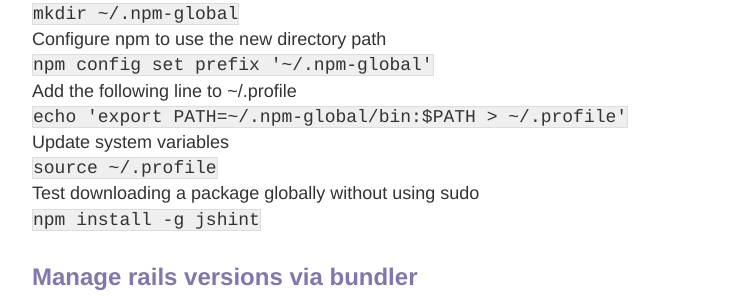
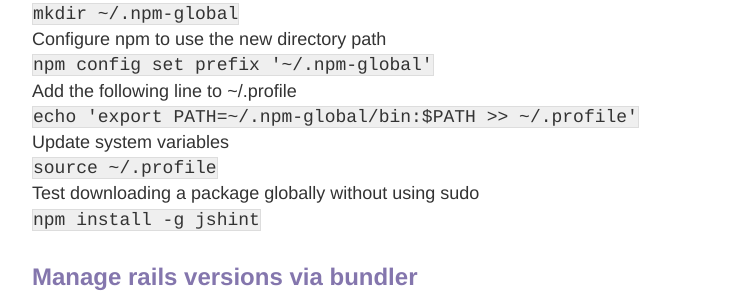
Before and after one commit to addstar34/addstar34.github.io, a Jekyll site: the page built from _posts/2016-07-29-ubuntu-dev-environment-setup.md, in a window 1280 px wide and 900 px high, scrolled down 4479 px. Shown: the part 153-449 px from the top of the window, without its empty margins (248-1003 px from the left). Built offline with Jekyll 4.4.1, drawn with Linux system fonts in a browser that asks for light colours; nearby versions of some CDN libraries; comment, search, counter and statistics services are not loaded.

Commit message:
update blog

```diff
--- a/_posts/2016-07-29-ubuntu-dev-environment-setup.md
+++ b/_posts/2016-07-29-ubuntu-dev-environment-setup.md
@@ -139,7 +139,7 @@ I went with option 2 Change npm's default directory
 Configure npm to use the new directory path
 `npm config set prefix '~/.npm-global'`
 Add the following line to ~/.profile
-`echo 'export PATH=~/.npm-global/bin:$PATH > ~/.profile'`
+`echo 'export PATH=~/.npm-global/bin:$PATH >> ~/.profile'`
 Update system variables
 `source ~/.profile`
 Test downloading a package globally without using sudo
```
